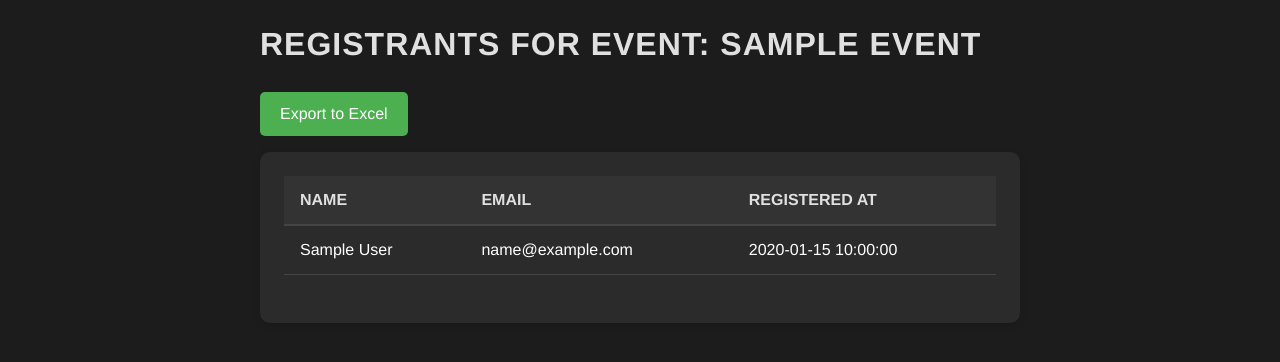
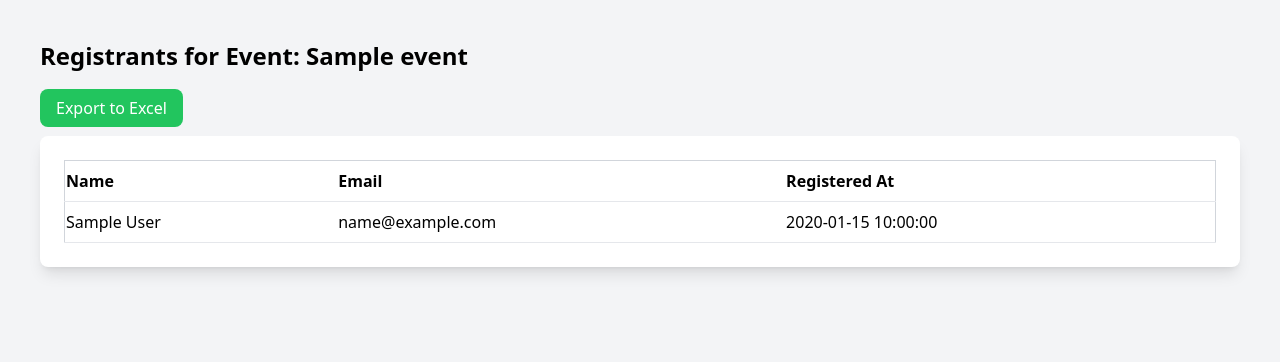
Before and after one commit to KnoWingFly/eventwebsitephp, a PHP site: page /admin/registrants.php?event_id=1 in a window 1280 px wide. Shown: the top 362 px of the page. Run offline with PHP 8.4, Linux system fonts and the light colour scheme; the visitor is signed in with stand-in values (Sample User, id 1); tables that the repository leaves empty hold one stand-in row (values such as "Sample post").

Commit message:
tes registerant commit v2

```diff
--- a/admin/registrants.php
+++ b/admin/registrants.php
@@ -144,137 +144,30 @@ if (isset($_GET["export"]) && $_GET["export"] === "xlsx") {
     <meta name="viewport" content="width=device-width, initial-scale=1.0">
     <title>Registrants for <?= htmlspecialchars($event["name"]) ?></title>
     <link href="../css/output.css" rel="stylesheet">
-    <style>
-
-        body {
-            background-color: #1c1c1c;
-            color: #e0e0e0;
-            font-family: 'Helvetica Neue', sans-serif;
-        }
-
-
-        .container {
-            max-width: 800px;
-            margin: 0 auto;
-            padding: 20px;
-        }
-
-        h1 {
-            font-size: 2rem;
-            font-weight: 700;
-            color: #e0e0e0;
-            margin-bottom: 24px;
-            text-transform: uppercase;
-            letter-spacing: 1px;
-        }
-
-        a {
-            display: inline-block;
-            padding: 10px 20px;
-            text-decoration: none;
-            border-radius: 5px;
-            transition: background-color 0.3s ease;
-        }
-
-        .bg-green-500 {
-            background-color: #4CAF50;
-        }
-
-        .hover\\:bg-green-700:hover {
-            background-color: #3e8e41;
-        }
-
-
-        table {
-            width: 100%;
-            border-collapse: collapse;
-            margin-bottom: 24px;
-        }
-
-        th, td {
-            padding: 12px 16px;
-            text-align: left;
-        }
-
-        th {
-            background-color: #333333;
-            color: #e0e0e0;
-            font-weight: bold;
-            text-transform: uppercase;
-            border-bottom: 2px solid #444444;
-        }
-
-        td {
-            background-color: #2b2b2b;
-            color: #ffffff;
-            border-bottom: 1px solid #444444;
-        }
-
-
-        tr:hover td {
-            background-color: #3a3a3a;
-        }
-
-
-        .btn {
-            padding: 10px 20px;
-            background-color: #4CAF50;
-            color: white;
-            border: none;
-            border-radius: 5px;
-            cursor: pointer;
-            transition: background-color 0.3s ease;
-        }
-
-        .btn:hover {
-            background-color: #3e8e41;
-        }
-
-
-        .box {
-            background-color: #2b2b2b;
-            padding: 24px;
-            border-radius: 10px;
-            box-shadow: 0px 2px 8px rgba(0, 0, 0, 0.1);
-        }
-
-
-        .btn-view:hover {
-            background-color: #8bc34a;
-        }
-
-        .btn-edit:hover {
-            background-color: #ffeb3b;
-        }
-
-        .btn-delete:hover {
-            background-color: #f44336;
-        }
-    </style>
 </head>
-<body>
-    <div class="container">
-        <h1>Registrants for Event: <?= htmlspecialchars($event["name"]) ?></h1>
+<body class="bg-gray-100">
+    <div class="container mx-auto p-10">
+        <h1 class="text-2xl font-bold mb-6">Registrants for Event: <?= htmlspecialchars($event["name"]) ?></h1>
 
         <div class="mb-4">
-            <a href="registrants.php?event_id=<?= $event_id ?>&export=xlsx" class="btn bg-green-500 hover:bg-green-700">Export to Excel</a>
+            <a href="registrants.php?event_id=<?= $event_id ?>&export=xlsx" class="bg-green-500 hover:bg-green-700 text-white py-2 px-4 rounded-lg">Export to Excel</a>
         </div>
 
-        <div class="box">
-            <table>
+        <div class="bg-white shadow-lg rounded-lg p-6">
+            <table class="min-w-full bg-white border border-gray-300 rounded-lg">
                 <thead>
                     <tr>
-                        <th>Name</th>
-                        <th>Email</th>
-                        <th>Registered At</th>
+                        <th class="py-2 border-b text-left">Name</th>
+                        <th class="py-2 border-b text-left">Email</th>
+                        <th class="py-2 border-b text-left">Registered At</th>
                     </tr>
                 </thead>
                 <tbody>
                     <?php foreach ($registrants as $registrant): ?>
                     <tr>
-                        <td><?= htmlspecialchars($registrant["name"]) ?></td>
-                        <td><?= htmlspecialchars($registrant["email"]) ?></td>
-                        <td><?= htmlspecialchars($registrant["registered_at"]) ?></td>
+                        <td class="py-2 border-b"><?= htmlspecialchars($registrant["name"]) ?></td>
+                        <td class="py-2 border-b"><?= htmlspecialchars($registrant["email"]) ?></td>
+                        <td class="py-2 border-b"><?= htmlspecialchars($registrant["registered_at"]) ?></td>
                     </tr>
                     <?php endforeach; ?>
                 </tbody>
```
